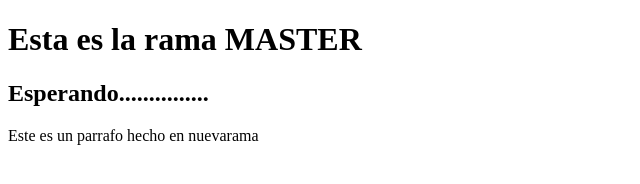
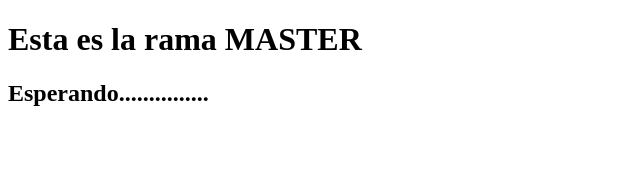
Before and after one commit to AndresRodriguez00/JavaScript, a plain HTML site: page index.html in a window 1280 px wide. Shown: the whole page, without its empty margins (0-640 px from the left). Drawn offline with Linux system fonts and the light colour scheme.

Commit message:
ahora si 11

```diff
--- a/index.html
+++ b/index.html
@@ -8,7 +8,6 @@
 <body>
     <h1>Esta es la rama MASTER</h1>
     <h2>Esperando...............</h2>
-    <p>Este es un parrafo hecho en nuevarama</p>
     <script src="./curso.js">
     </script>
 </body>
```
